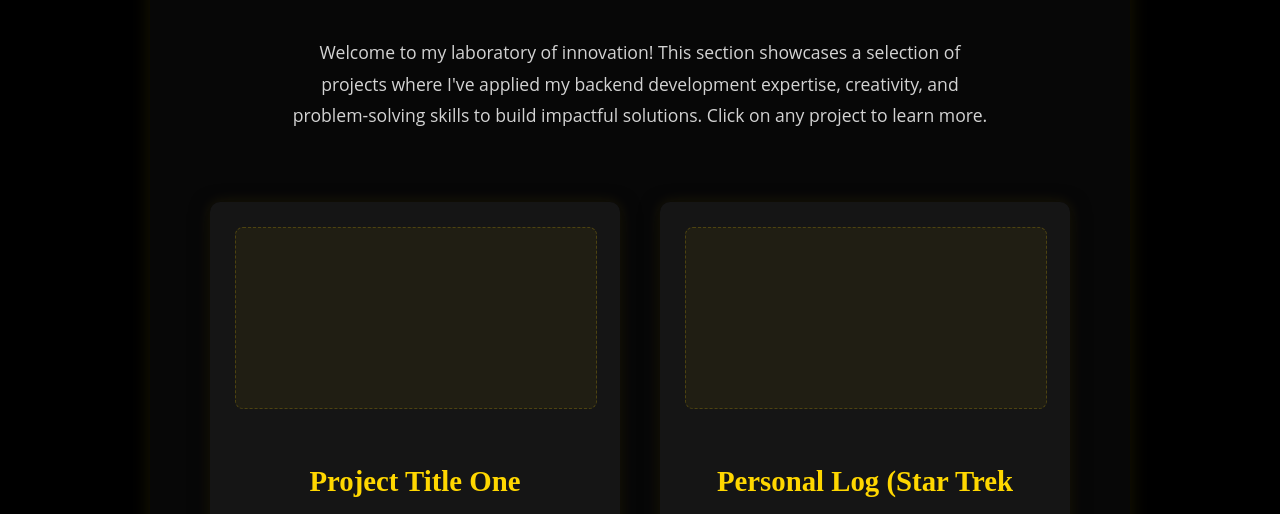
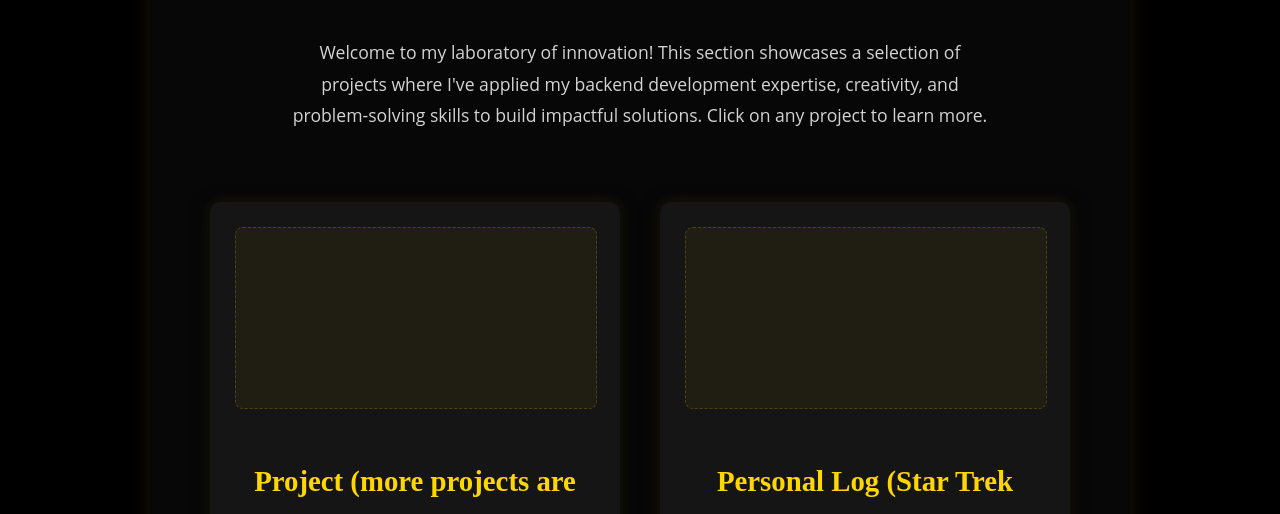
Before and after one commit to 2keller/kelvin-portifolio, a plain HTML site: page projects.html in a window 1280 px wide. Shown: the part 282-796 px from the top of the page. Drawn offline with Linux system fonts and the light colour scheme; a script that the page names is missing.

Commit message:
Update projects.html

```diff
--- a/projects.html
+++ b/projects.html
@@ -32,7 +32,7 @@
             <div class="project-card">
                 <div class="project-image-placeholder">
                     </div>
-                <h3 class="project-title">Project Title One</h3>
+                <h3 class="project-title">Project (more projects are coming)</h3>
                 <p class="project-description">A brief, captivating description of Project One, highlighting its purpose and the key problem it solves. Focus on impact!</p>
                 <div class="project-tech-stack">
                     <span>#Python</span> <span>#Django</span> <span>#RESTAPI</span> <span>#Database</span>
```
